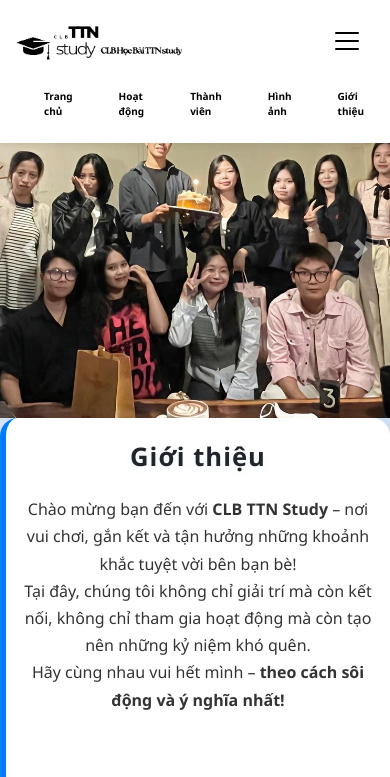
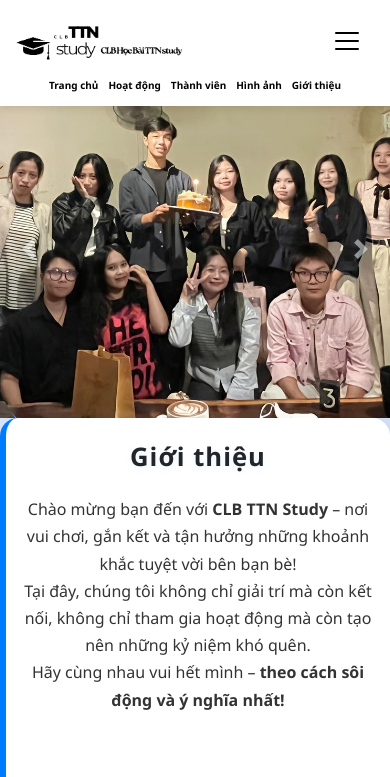
Before and after one commit to aginCoder/TTN_Study, a plain HTML site: page index.html in a window 390 px wide. Both pictures are taken after a click on the button 347 px from the left and 40 px from the top of the page. Shown: the top 777 px of the page. Drawn offline with nearby package versions, Linux system fonts and the light colour scheme.

Commit message:
ttn_study

```diff
--- a/style.css
+++ b/style.css
@@ -45,14 +45,14 @@ body {
 .navbar-nav .nav-link {
     font-weight: 600;
     font-size: 1rem;
-    padding: 8px 15px;
+    padding: 0px 5px;
     border-radius: 24px;
     transition: all 0.2s;
     color: rgb(0, 0, 0) !important;
 }
 
 .navbar-nav .nav-link:hover {
-    color: #fff !important;
+    color: #ff3939 !important;
 }
 
 @media (max-width: 991px) {
@@ -64,7 +64,6 @@ body {
         justify-content: center;
     }
     .navbar-nav .nav-link {
-        margin: 3px 8px;
         font-size: 10px;
     }
 }
```
